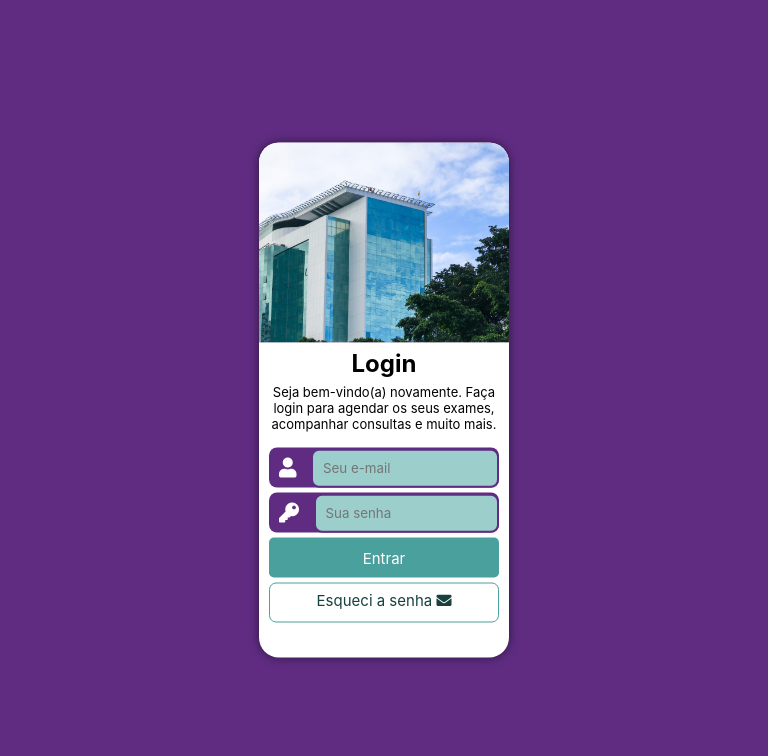
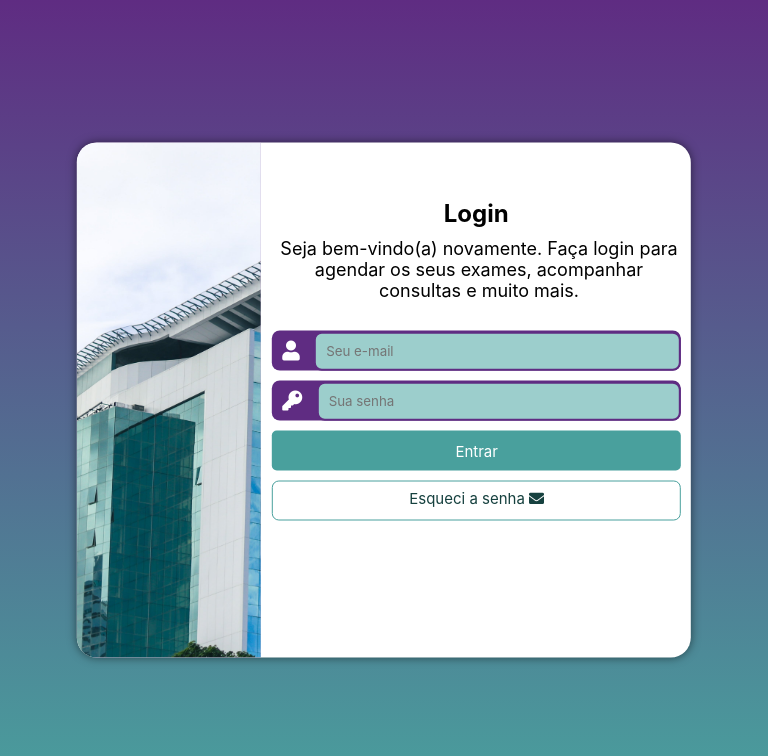
Before and after one commit to gabrielteixeiras/projeto-login, a plain HTML site: page index.html in a window 768 px wide. Drawn offline with Linux system fonts and the light colour scheme.

Commit message:
git commit -m "style(media-query.css): Adicionando configurações para Typical Device Breakpoints nas dimensões de Tablet."

```diff
--- a/styles/media-query.css
+++ b/styles/media-query.css
@@ -1,5 +1,77 @@
 @charset "UTF-8";
 
 @media screen and (min-width: 768px) and (max-width: 992px) {
+    body, html {
+        background-image: linear-gradient(to top, var(--color-green), var(--color-purple));
+    }
 
+    section.login {
+        width: 80vw;
+    }
+
+
+    .login #image {
+        float: left;
+        width: 30%;
+        height: 100%;
+        border-radius: 20px 0 0 20px;
+    }
+
+
+    .login__text .text h1 {
+        margin-top: 50px;
+    }
+
+    .login__text .text p {
+        text-align: center;
+        padding: 10px 10px 0 200px;
+        font-size: 18px;
+    }
+
+
+    .login__form .login-email {
+        float: right;
+        width: 70%;
+        margin-bottom: 10px;
+
+    }
+
+    .login__form #email {
+        width: calc(100% - 42px);
+        height: 39px;
+    }
+
+
+    .login__form .login-senha {
+        float: right;
+        width: 70%;
+        margin-bottom: 10px;
+    }
+
+    .login__form #senha {
+        width: calc(100% - 44.5px);
+        height: 39px;
+    }
+
+
+    .login-entrar input[type=submit] {
+        float: right;
+        width: 70%;
+        height: 40px;
+        font-size: 15px;
+        margin-bottom: 10px;
+    }
+
+
+    .login-esqueci-senha .login__esqueci {
+        float: right;
+        width: 70%;
+        height: 40px;
+        font-size: 15px;
+    }
+
+
+    .login__form {
+        margin: 20px 0 0 10px;
+    }
 }
--- a/styles/style.css
+++ b/styles/style.css
@@ -30,7 +30,10 @@ section.login {
     width: 250px;
     border-radius: 20px;
     box-shadow: 0px 0px 10px rgba(0, 0, 0, 0.534);
+
     transform: translate(-50%, -50%);
+    transition: .3s;
+
 }
 
 /* CONFIGURAÇÕES DE IMAGEM, TÍTULO E TEXTO DO CONTAINER */
```
